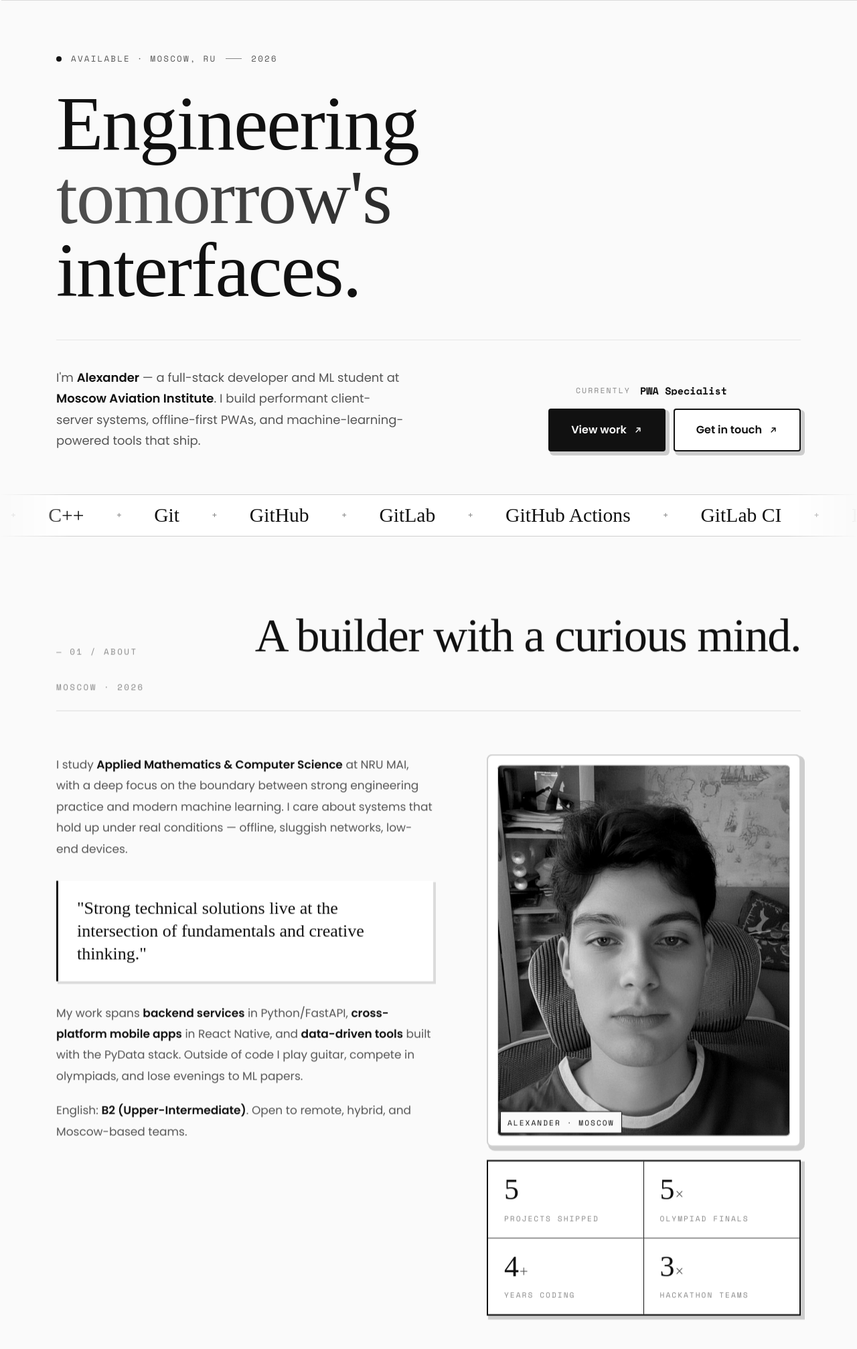
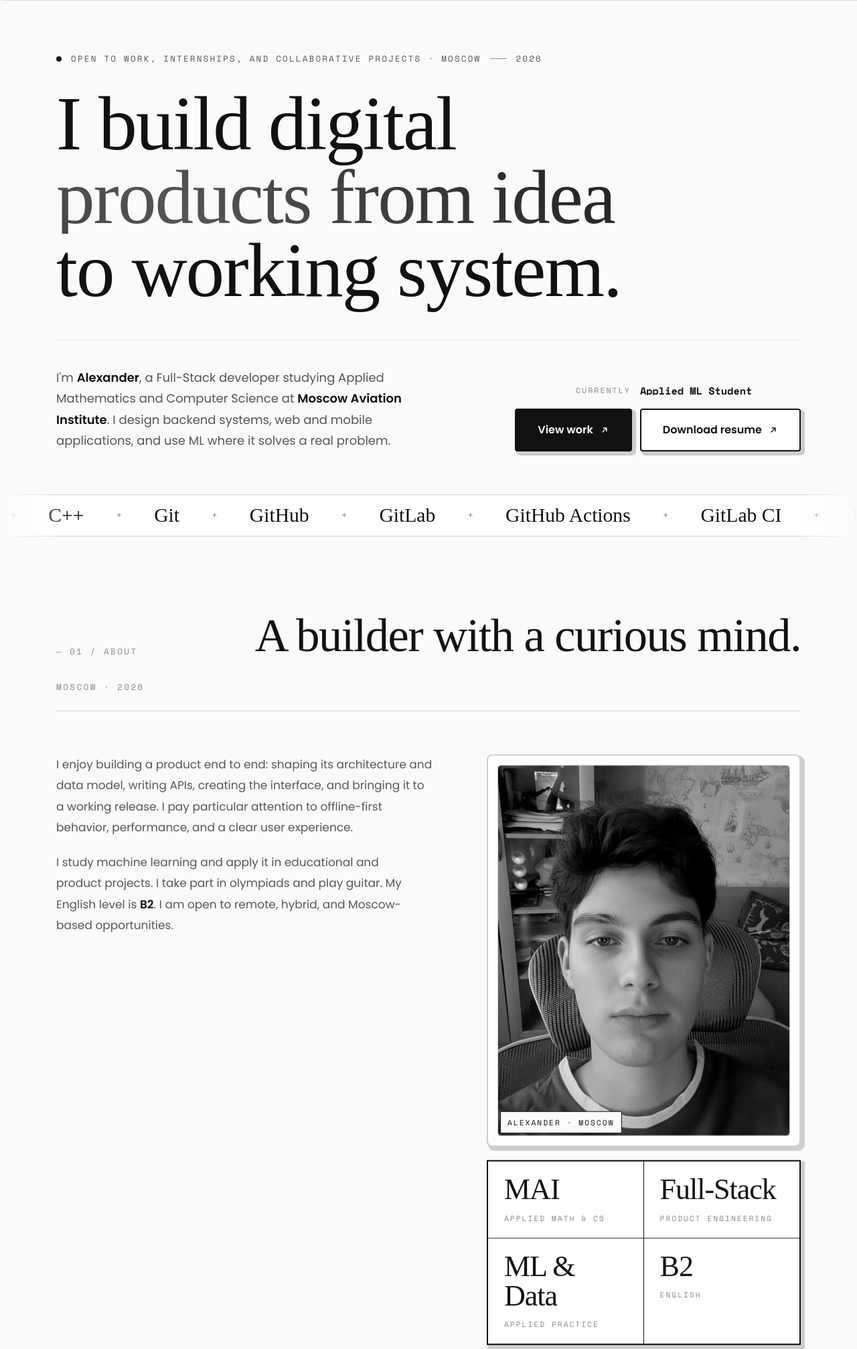
Before and after one commit to amakedoni/portfolio, a plain HTML site: page index.html in a window 1280 px wide. Shown: the part 120-2134 px from the top of the page at 67% size. Drawn offline with nearby package versions, Linux system fonts and the light colour scheme; a web font is replaced by a local one.

Commit message:
feat: clarify portfolio positioning

```diff
--- a/index.html
+++ b/index.html
@@ -3,9 +3,9 @@
 <head>
 <meta charset="UTF-8" />
 <meta name="viewport" content="width=device-width, initial-scale=1" />
-<title>Alexander Makedonskiy — Full-Stack & ML Engineer</title>
+<title>Alexander Makedonskiy — Full-Stack Developer</title>
 <meta name="title" content="Alexander Makedonskiy | Full-Stack Developer" />
-<meta name="description" content="Студент МАИ, Full-Stack разработчик. Специализируюсь на Python, FastAPI, React Native и машинном обучении." />
+<meta name="description" content="Full-Stack developer building backend systems, web and mobile applications, and applied-ML tools." />
 <meta name="keywords" content="александр македонский, разработчик, программист, python, fastapi, react native, машинное обучение, МАИ, портфолио, full-stack developer, portfolio" />
 <meta name="author" content="Alexander Makedonskiy" />
 <meta name="robots" content="index, follow" />
@@ -13,14 +13,14 @@
 <meta property="og:type" content="website" />
 <meta property="og:url" content="https://amakedoni.com/" />
 <meta property="og:title" content="Alexander Makedonskiy | Full-Stack Developer" />
-<meta property="og:description" content="Студент МАИ, Full-Stack разработчик. Создаю современные веб-приложения и изучаю машинное обучение." />
+<meta property="og:description" content="Full-Stack developer building complete products and applying ML where it solves real problems." />
 <meta property="og:image" content="https://amakedoni.com/assets/images/photo.webp" />
 <meta property="og:locale" content="ru_RU" />
 <meta property="og:site_name" content="Alexander Makedonskiy Portfolio" />
 <meta name="twitter:card" content="summary_large_image" />
 <meta name="twitter:url" content="https://amakedoni.com/" />
-<meta name="twitter:title" content="Alexander Makedonskiy | Developer" />
-<meta name="twitter:description" content="Full-Stack разработчик, студент МАИ" />
+<meta name="twitter:title" content="Alexander Makedonskiy | Full-Stack Developer" />
+<meta name="twitter:description" content="Backend systems, web and mobile applications, and applied-ML tools." />
 <meta name="twitter:image" content="https://amakedoni.com/assets/images/photo.webp" />
 <meta name="theme-color" content="#111111" />
 <meta name="apple-mobile-web-app-status-bar-style" content="black-translucent" />
@@ -48,13 +48,13 @@
     "https://m.vk.com/amakedoni"
   ],
   "jobTitle":"Full-Stack Developer",
-  "worksFor":{"@type":"EducationalOrganization","name":"НИУ МАИ"},
+  "affiliation":{"@type":"EducationalOrganization","name":"НИУ МАИ"},
   "alumniOf":{"@type":"EducationalOrganization","name":"НИЯУ МИФИ"},
   "email":"aleximlord@gmail.com",
   "telephone":"+79255053027",
   "address":{"@type":"PostalAddress","addressLocality":"Москва","addressCountry":"RU"},
   "knowsAbout":["Python","FastAPI","React Native","Machine Learning","PostgreSQL","Docker"],
-  "description":"Студент МАИ, Full-Stack разработчик. Специализируюсь на Python, FastAPI, React Native и машинном обучении."
+  "description":"Full-Stack developer building complete products and applying machine learning where it solves real problems."
 }
 </script>
 <style>
@@ -289,14 +289,6 @@ section{padding:7rem 0;position:relative}
 .about-grid{display:grid;grid-template-columns:1.2fr 1fr;gap:5rem;align-items:start}
 .about-prose p{font-size:1.0625rem;color:var(--ink-2);line-height:1.85;margin-bottom:1.25rem;text-wrap:pretty}
 .about-prose p strong{color:var(--ink);font-weight:600}
-.pull-quote{
-  margin:2rem 0;padding:1.5rem 1.75rem;
-  border-left:3px solid var(--ink);
-  font-family:var(--display);font-size:1.625rem;line-height:1.3;color:var(--ink);
-  background:var(--bg-2);
-  box-shadow:var(--shadow-sm);
-}
-
 .about-aside{display:flex;flex-direction:column;gap:1.25rem}
 .profile{
   position:relative;aspect-ratio:4/5;
@@ -760,20 +752,20 @@ footer{padding:3rem 0 2rem;border-top:2px solid var(--line);background:var(--bg-
   <div class="wrap">
     <div class="hero-meta">
       <span class="dot"></span>
-      <span>Available · Moscow, RU</span>
+      <span>Open to work, internships, and collaborative projects · Moscow</span>
       <span class="sep"></span>
       <span>2026</span>
     </div>
 
     <h1>
-      <span class="row">Engineering</span>
-      <span class="row"><span class="accent">tomorrow's</span></span>
-      <span class="row">interfaces.</span>
+      <span class="row">I build digital</span>
+      <span class="row"><span class="accent">products from idea</span></span>
+      <span class="row">to working system.</span>
     </h1>
 
     <div class="hero-body">
       <p class="hero-lede">
-        I'm <strong>Alexander</strong> — a full-stack developer and ML student at <strong>Moscow Aviation Institute</strong>. I build performant client-server systems, offline-first PWAs, and machine-learning-powered tools that ship.
+        I'm <strong>Alexander</strong>, a Full-Stack developer studying Applied Mathematics and Computer Science at <strong>Moscow Aviation Institute</strong>. I design backend systems, web and mobile applications, and use ML where it solves a real problem.
       </p>
       <div class="hero-aside">
         <div class="role-rotator">
@@ -782,7 +774,7 @@ footer{padding:3rem 0 2rem;border-top:2px solid var(--line);background:var(--bg-
         </div>
         <div class="cta-row">
           <a href="#projects" class="btn primary">View work <svg class="arr" viewBox="0 0 24 24" fill="none" stroke="currentColor" stroke-width="2.5"><path d="M7 17 17 7M9 7h8v8" stroke-linecap="round" stroke-linejoin="round"/></svg></a>
-          <a href="#contact" class="btn">Get in touch <svg class="arr" viewBox="0 0 24 24" fill="none" stroke="currentColor" stroke-width="2.5"><path d="M7 17 17 7M9 7h8v8" stroke-linecap="round" stroke-linejoin="round"/></svg></a>
+          <a href="resume.pdf" download="resume.pdf" class="btn">Download resume <svg class="arr" viewBox="0 0 24 24" fill="none" stroke="currentColor" stroke-width="2.5"><path d="M7 17 17 7M9 7h8v8" stroke-linecap="round" stroke-linejoin="round"/></svg></a>
         </div>
       </div>
     </div>
@@ -808,10 +800,8 @@ footer{padding:3rem 0 2rem;border-top:2px solid var(--line);background:var(--bg-
     </div>
     <div class="about-grid">
       <div class="about-prose reveal">
-        <p>I study <strong>Applied Mathematics & Computer Science</strong> at NRU MAI, with a deep focus on the boundary between strong engineering practice and modern machine learning. I care about systems that hold up under real conditions — offline, sluggish networks, low-end devices.</p>
-        <div class="pull-quote">"Strong technical solutions live at the intersection of fundamentals and creative thinking."</div>
-        <p>My work spans <strong>backend services</strong> in Python/FastAPI, <strong>cross-platform mobile apps</strong> in React Native, and <strong>data-driven tools</strong> built with the PyData stack. Outside of code I play guitar, compete in olympiads, and lose evenings to ML papers.</p>
-        <p>English: <strong>B2 (Upper-Intermediate)</strong>. Open to remote, hybrid, and Moscow-based teams.</p>
+        <p>I enjoy building a product end to end: shaping its architecture and data model, writing APIs, creating the interface, and bringing it to a working release. I pay particular attention to offline-first behavior, performance, and a clear user experience.</p>
+        <p>I study machine learning and apply it in educational and product projects. I take part in olympiads and play guitar. My English level is <strong>B2</strong>. I am open to remote, hybrid, and Moscow-based opportunities.</p>
       </div>
       <aside class="about-aside reveal">
         <div class="profile">
@@ -833,10 +823,10 @@ footer{padding:3rem 0 2rem;border-top:2px solid var(--line);background:var(--bg-
           <div class="tag">Alexander · Москва</div>
         </div>
         <div class="stats">
-          <div class="stat"><span class="v" data-count="5">0</span><span class="l">Projects shipped</span></div>
-          <div class="stat"><span class="v" data-count="5"><span class="u">×</span></span><span class="l">Olympiad finals</span></div>
-          <div class="stat"><span class="v" data-count="4"><span class="u">+</span></span><span class="l">Years coding</span></div>
-          <div class="stat"><span class="v" data-count="3"><span class="u">×</span></span><span class="l">Hackathon teams</span></div>
+          <div class="stat"><span class="v">MAI</span><span class="l">Applied Math &amp; CS</span></div>
+          <div class="stat"><span class="v">Full-Stack</span><span class="l">Product engineering</span></div>
+          <div class="stat"><span class="v">ML &amp; Data</span><span class="l">Applied practice</span></div>
+          <div class="stat"><span class="v">B2</span><span class="l">English</span></div>
         </div>
       </aside>
     </div>
@@ -1172,30 +1162,28 @@ footer{padding:3rem 0 2rem;border-top:2px solid var(--line);background:var(--bg-
 // UI toggles (language + theme)
 const uiMap = {
   en: {
-    pageTitle: 'Alexander Makedonskiy — Full-Stack & ML Engineer',
-    metaDescription: 'Full-stack developer and ML student building offline-first PWAs, backend services, and machine-learning-powered tools.',
+    pageTitle: 'Alexander Makedonskiy — Full-Stack Developer',
+    metaDescription: 'Full-Stack developer building backend systems, web and mobile applications, and applied-ML tools.',
     nav: ['About', 'Work', 'Stack', 'Education', 'Contact'],
     resumeLabel: 'Resume',
     menuAria: 'Menu',
     languageAria: 'Switch language',
     themeAria: 'Toggle theme',
-    heroMeta: 'Available · Moscow, RU',
-    heroTitle: ['Engineering', "tomorrow's", 'interfaces.'],
-    heroLede: "I'm <strong>Alexander</strong> — a full-stack developer and ML student at <strong>Moscow Aviation Institute</strong>. I build performant client-server systems, offline-first PWAs, and machine-learning-powered tools that ship.",
+    heroMeta: 'Open to work, internships, and collaborative projects · Moscow',
+    heroTitle: ['I build digital', 'products from idea', 'to working system.'],
+    heroLede: "I'm <strong>Alexander</strong>, a Full-Stack developer studying Applied Mathematics and Computer Science at <strong>Moscow Aviation Institute</strong>. I design backend systems, web and mobile applications, and use ML where it solves a real problem.",
     currentLabel: 'Currently',
     heroCtaPrimary: 'View work',
-    heroCtaSecondary: 'Get in touch',
+    heroCtaSecondary: 'Download resume',
     scrollCue: 'SCROLL',
     sectionNums: ['— 01 / About', '— 02 / Selected Work', '— 03 / Stack', '— 04 / Education', '— 05 / GitHub', '— 06 / Contact'],
     sectionTitles: ['A builder with a curious mind.', 'Flagship case studies.', 'Tools of the trade.', 'Trained in rigour.', 'Open-source pulse.', "Let's build something."],
     sectionMetas: ['Moscow · 2026', '2024 – 2026', 'Filterable', '2021 – Present', 'Live activity', 'Replies within 24h'],
-    aboutP1: 'I study <strong>Applied Mathematics & Computer Science</strong> at NRU MAI, with a deep focus on the boundary between strong engineering practice and modern machine learning. I care about systems that hold up under real conditions — offline, sluggish networks, low-end devices.',
-    aboutQuote: '"Strong technical solutions live at the intersection of fundamentals and creative thinking."',
-    aboutP2: 'My work spans <strong>backend services</strong> in Python/FastAPI, <strong>cross-platform mobile apps</strong> in React Native, and <strong>data-driven tools</strong> built with the PyData stack. Outside of code I play guitar, compete in olympiads, and lose evenings to ML papers.',
-    aboutP3: 'English: <strong>B2 (Upper-Intermediate)</strong>. Open to remote, hybrid, and Moscow-based teams.',
+    aboutP1: 'I enjoy building a product end to end: shaping its architecture and data model, writing APIs, creating the interface, and bringing it to a working release. I pay particular attention to offline-first behavior, performance, and a clear user experience.',
+    aboutP2: 'I study machine learning and apply it in educational and product projects. I take part in olympiads and play guitar. My English level is <strong>B2</strong>. I am open to remote, hybrid, and Moscow-based opportunities.',
     portrait: 'PORTRAIT · 2026',
     profileTag: 'Alexander · Moscow',
-    stats: ['Projects shipped', 'Olympiad finals', 'Years coding', 'Hackathon teams'],
+    stats: ['Applied Math & CS', 'Product engineering', 'Applied practice', 'English'],
     featuredTag: 'Featured · 2026 · Team Lead',
     finlyTitle: 'Finly — offline-first finance PWA.',
     finlyRole: 'Tech-lead & Full-Stack · T1 (Innotech) × NRU MAI',
@@ -1247,33 +1235,31 @@ const uiMap = {
     gitInfo: 'Randomized realistic representation of @amakedoni profile',
     gitDays: ['Mon', 'Wed', 'Fri'],
     gitMonths: ['Jan', 'Feb', 'Mar', 'Apr', 'May', 'Jun', 'Jul', 'Aug', 'Sep', 'Oct', 'Nov', 'Dec'],
-    roles: ['Full-Stack Engineer','ML Practitioner','PWA Specialist','Backend Architect','Mobile Builder']
+    roles: ['Full-Stack Developer', 'Backend Developer', 'Applied ML Student']
   },
   ru: {
-    pageTitle: 'Александр Македонский — Full-Stack & ML Engineer',
-    metaDescription: 'Студент МАИ, Full-Stack разработчик. Специализируюсь на Python, FastAPI, React Native и машинном обучении.',
+    pageTitle: 'Александр Македонский — Full-Stack разработчик',
+    metaDescription: 'Full-Stack разработчик: backend-системы, веб- и мобильные приложения и прикладные ML-инструменты.',
     nav: ['Обо мне', 'Проекты', 'Стек', 'Образование', 'Контакты'],
     resumeLabel: 'Резюме',
     menuAria: 'Меню',
     languageAria: 'Переключить язык',
     themeAria: 'Переключить тему',
-    heroMeta: 'Открыт к предложениям · Москва, РФ',
-    heroTitle: ['Engineering', "tomorrow's", 'interfaces.'],
-    heroLede: 'Я <strong>Александр</strong> — full-stack разработчик и студент направления ML в <strong>Московском авиационном институте</strong>. Делаю быстрые клиент-серверные системы, offline-first PWA и ML-инструменты, которые реально используются.',
+    heroMeta: 'Открыт к работе, стажировкам и совместным проектам · Москва',
+    heroTitle: ['Создаю цифровые', 'продукты от идеи', 'до работающей системы.'],
+    heroLede: 'Я <strong>Александр</strong> — Full-Stack разработчик и студент направления «Прикладная математика и информатика» в <strong>Московском авиационном институте</strong>. Проектирую backend, веб- и мобильные приложения и применяю ML там, где он решает реальную задачу.',
     currentLabel: 'Сейчас',
     heroCtaPrimary: 'Смотреть проекты',
-    heroCtaSecondary: 'Связаться',
+    heroCtaSecondary: 'Скачать резюме',
     scrollCue: 'ПРОКРУТИТЬ',
     sectionNums: ['— 01 / Обо мне', '— 02 / Избранные проекты', '— 03 / Стек', '— 04 / Образование', '— 05 / GitHub', '— 06 / Контакты'],
     sectionTitles: ['A builder with a curious mind.', 'Flagship case studies.', 'Tools of the trade.', 'Trained in rigour.', 'Open-source pulse.', "Let's build something."],
     sectionMetas: ['Москва · 2026', '2024 – 2026', 'Фильтры', '2021 – н.в.', 'Живая активность', 'Отвечаю в течение 24ч'],
-    aboutP1: 'Я изучаю <strong>Прикладную математику и информатику</strong> в НИУ МАИ, совмещая инженерную практику с современным machine learning. Для меня важны системы, которые стабильно работают в реальных условиях — офлайн, при слабой сети и на недорогих устройствах.',
-    aboutQuote: '"Strong technical solutions live at the intersection of fundamentals and creative thinking."',
-    aboutP2: 'Мой опыт включает <strong>backend-сервисы</strong> на Python/FastAPI, <strong>кроссплатформенные мобильные приложения</strong> на React Native и <strong>data-driven решения</strong> на стеке PyData. Вне кода — гитара, олимпиады и статьи по ML.',
-    aboutP3: 'Английский: <strong>B2 (Upper-Intermediate)</strong>. Открыт к remote, hybrid и командам в Москве.',
+    aboutP1: 'Мне нравится собирать продукт целиком: продумывать архитектуру и данные, писать API, создавать интерфейс и доводить проект до рабочего состояния. Особое внимание уделяю offline-first подходу, производительности и понятному пользовательскому опыту.',
+    aboutP2: 'Изучаю машинное обучение и применяю его в учебных и продуктовых задачах. Участвую в олимпиадах, играю на гитаре. Английский — <strong>B2</strong>. Рассматриваю удалённую, гибридную и очную работу в Москве.',
     portrait: 'ПОРТРЕТ · 2026',
     profileTag: 'Александр · Москва',
-    stats: ['Реализованных проектов', 'Финалов олимпиад', 'Лет в разработке', 'Команд на хакатонах'],
+    stats: ['Прикладная математика и информатика', 'Продуктовая разработка', 'Прикладная практика', 'Английский'],
     featuredTag: 'Флагман · 2026 · Тимлид',
     finlyTitle: 'Finly — offline-first finance PWA.',
     finlyRole: 'Тимлид и Full-Stack · T1 (Иннотех) × НИУ МАИ',
@@ -1325,7 +1311,7 @@ const uiMap = {
     gitInfo: 'Реалистичное случайное представление профиля @amakedoni',
     gitDays: ['Пн', 'Ср', 'Пт'],
     gitMonths: ['Янв', 'Фев', 'Мар', 'Апр', 'Май', 'Июн', 'Июл', 'Авг', 'Сен', 'Окт', 'Ноя', 'Дек'],
-    roles: ['Full-Stack разработчик','ML-практик','PWA-специалист','Backend-инженер','Мобильный разработчик']
+    roles: ['Full-Stack разработчик', 'Backend-разработчик', 'Студент прикладного ML']
   }
 };
 
@@ -1374,9 +1360,7 @@ function applyLanguage(lang) {
 
   const aboutPs = document.querySelectorAll('.about-prose p');
   setText(aboutPs[0], t.aboutP1, true);
-  setText(document.querySelector('.pull-quote'), t.aboutQuote);
   setText(aboutPs[1], t.aboutP2, true);
-  setText(aboutPs[2], t.aboutP3, true);
   setText(document.querySelector('.profile .corner'), t.portrait);
   setText(document.querySelector('.profile .tag'), t.profileTag);
   document.querySelectorAll('.stats .stat .l').forEach((el, i) => setText(el, t.stats[i]));
```
